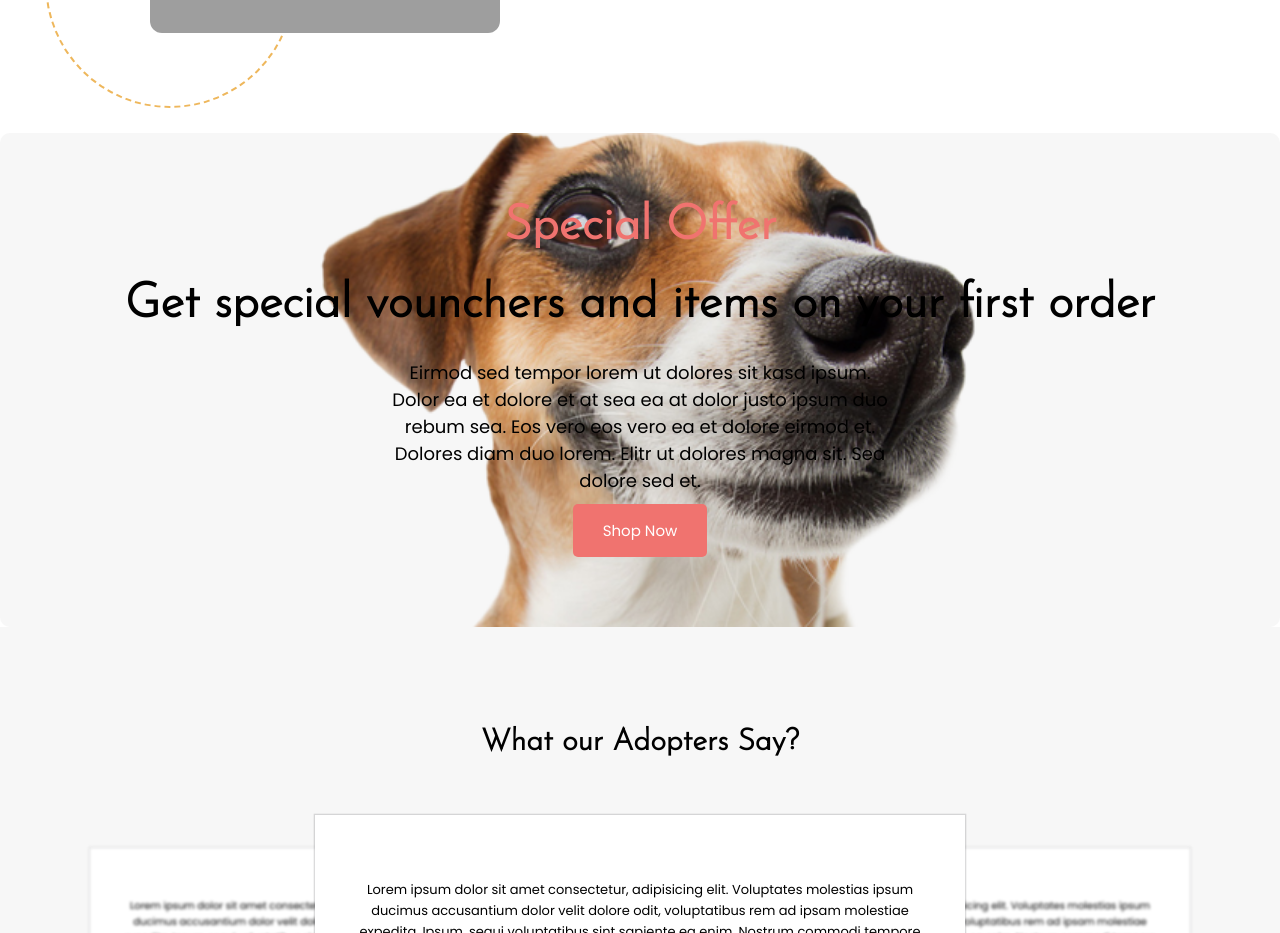
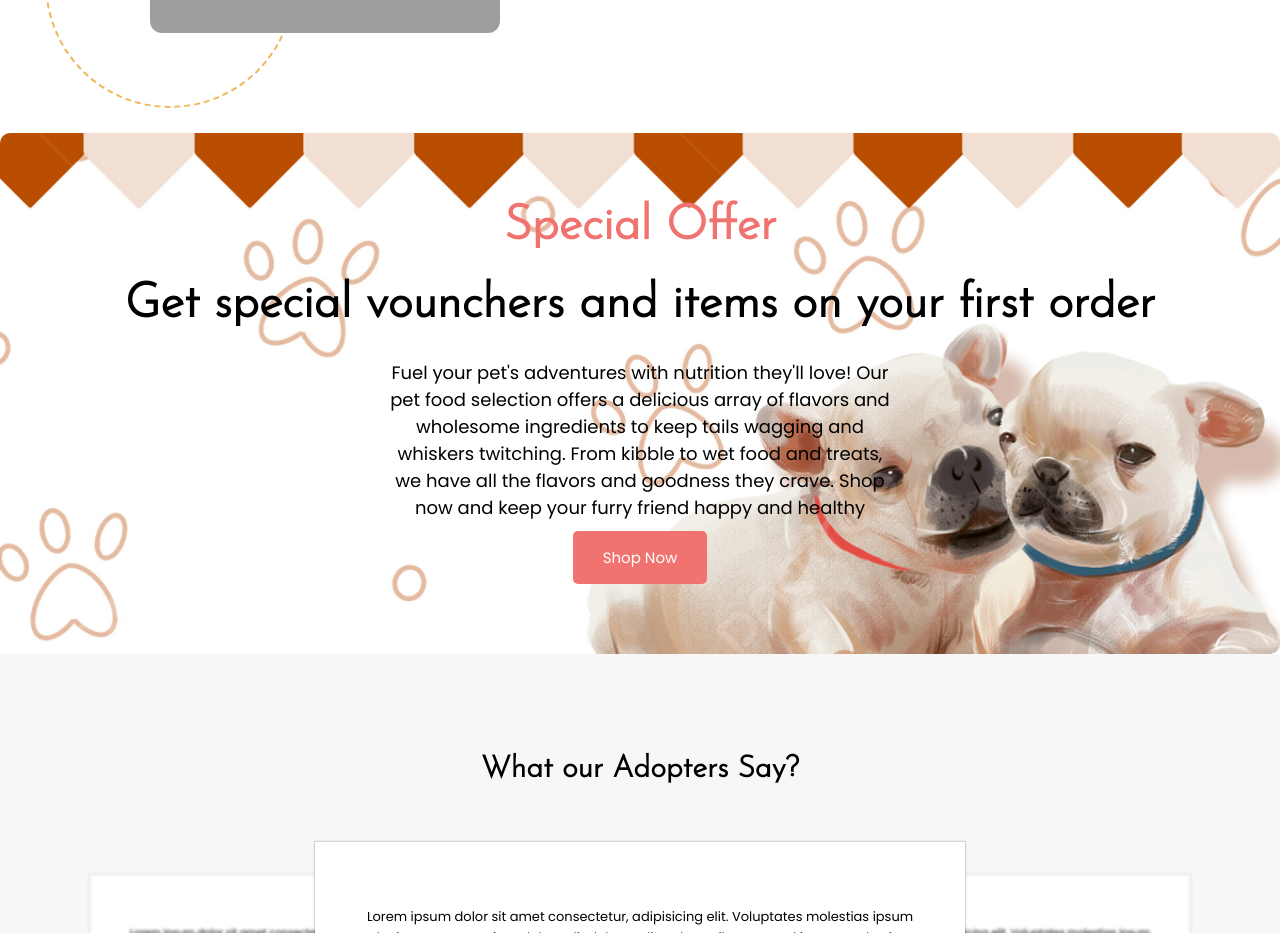
Before and after one commit to Baroon-Shrestha/pawSome_Nepal, a React (Vite) app in the folder frontend/: page / in a window 1280 px wide. Shown: the part 2747-3680 px from the top of the page. Built offline with nearby package versions, Linux system fonts and the light colour scheme; grey boxes are pictures that could not be loaded.

Commit message:
added offer description and changed image

```diff
--- a/frontend/src/components/homeComponents/petshop/petshop.css
+++ b/frontend/src/components/homeComponents/petshop/petshop.css
@@ -1,5 +1,5 @@
 .offer {
-    background-image: url('offer.png');
+    background-image: url('offer.jpg');
     background-size: cover;
     background-position: center;
     padding: 70px 20px;
@@ -27,7 +27,7 @@
 }
 
 .offer a {
-    background-color: rgb(240, 115, 111);;
+    background-color: rgb(240, 115, 111);
     color: #fff;
     margin-top: 10px;
     padding: 15px 30px;
@@ -38,5 +38,5 @@
 }
 
 .offer a:hover {
-    background-color: rgb(240, 115, 111);;
+    background-color: rgb(240, 115, 111);
 }
--- a/frontend/src/components/homeComponents/petshop/petshop.jsx
+++ b/frontend/src/components/homeComponents/petshop/petshop.jsx
@@ -6,7 +6,7 @@ export default function Petshop() {
             <div className="offer">
                 <h1>Special Offer</h1>
                 <h2>Get special vounchers and items on your first order</h2>
-                <p>Eirmod sed tempor lorem ut dolores sit kasd ipsum. Dolor ea et dolore et at sea ea at dolor justo ipsum duo rebum sea. Eos vero eos vero ea et dolore eirmod et. Dolores diam duo lorem. Elitr ut dolores magna sit. Sea dolore sed et.</p>
+                <p>Fuel your pet's adventures with nutrition they'll love! Our pet food selection offers a delicious array of flavors and wholesome ingredients to keep tails wagging and whiskers twitching. From kibble to wet food and treats, we have all the flavors and goodness they crave. Shop now and keep your furry friend happy and healthy</p>
                 <a href="">Shop Now</a>
             </div>
         </>
```
Also changed, not shown: frontend/src/components/homeComponents/petshop/offer.jpg (added), frontend/src/components/homeComponents/petshop/offer.png (deleted).
